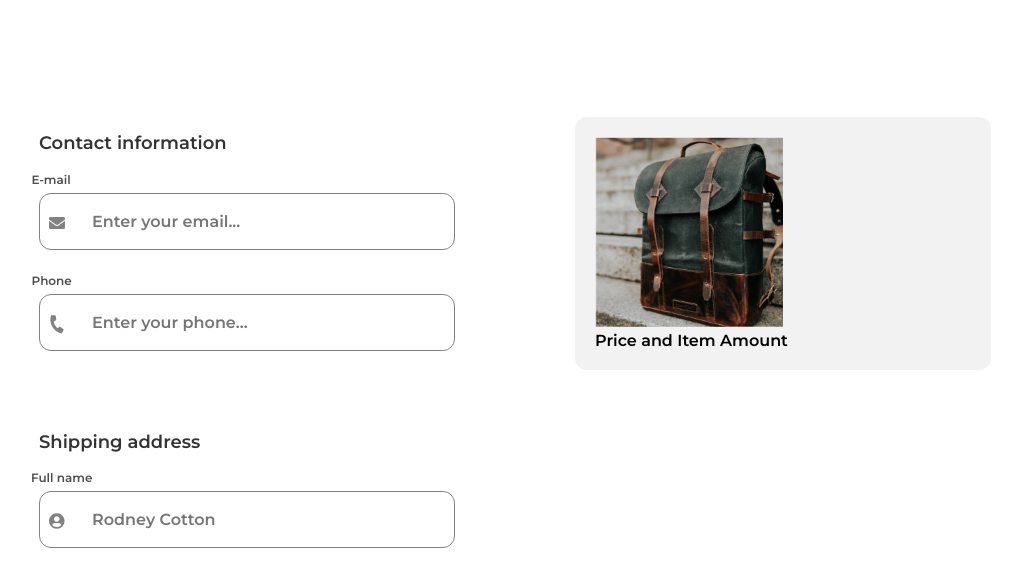
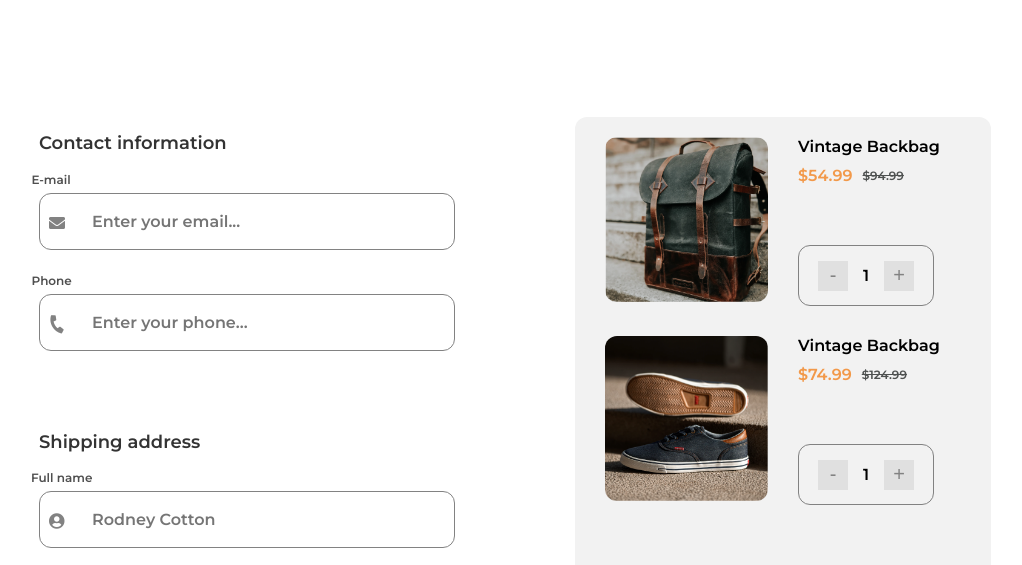
Before and after one commit to LJohnson124/Checkout-Page_devchallenges, a plain HTML site: page index.html in a window 1280 px wide. Shown: the part 183-748 px from the top of the page, without its empty margins (125-1147 px from the left). Drawn offline with Linux system fonts and the light colour scheme.

Commit message:
Adding to the items section

```diff
--- a/index.html
+++ b/index.html
@@ -93,10 +93,58 @@
 
         <section id="items">
             <div class="item">
-                <img src="photo1.png" alt="Black backpack">
+                <div class="img">
+                    <img src="photo1.png" alt="Black backpack">
+                </div>
 
                 <div class="price-and-amount">
-                    Price and Item Amount
+                    <p class="item-name">Vintage Backbag</p>
+                    <div class="two-prices">
+                        <p class="discount">$54.99</p>
+                        <p class="original-price">$94.99</p>
+                    </div>
+
+                    <div class="item-amount">
+                        <button>-</button>
+
+                        <p>1</p>
+
+                        <button>+</button>
+                    </div>
+                </div>
+            </div>
+
+            <div class="item">
+                <div class="img">
+                    <img src="photo2.png" alt="Black backpack">
+                </div>
+
+                <div class="price-and-amount">
+                    <p class="item-name">Vintage Backbag</p>
+                    <div class="two-prices">
+                        <p class="discount">$74.99</p>
+                        <p class="original-price">$124.99</p>
+                    </div>
+
+                    <div class="item-amount">
+                        <button>-</button>
+
+                        <p>1</p>
+
+                        <button>+</button>
+                    </div>
+                </div>
+            </div>
+
+            <div class="shipping-and-total">
+                <div class="shipping">
+                    <h4>Shipping</h4>
+                    <h5>$19</h5>
+                </div>
+
+                <div class="total">
+                    <h4>Total</h4>
+                    <h5>$148.98</h5>
                 </div>
             </div>
         </section>
--- a/style.css
+++ b/style.css
@@ -23,7 +23,8 @@ h2 {
 }
 
 img {
-    width: 50%;
+    width: 100%;
+    border-radius: 12px;
 }
 
 #container {
@@ -59,7 +60,7 @@ img {
     background-color: #F2F2F2;
     border-radius: 12px;
 
-    padding: 20px 20px;
+    padding: 20px 30px;
 }
 
 form input[type='text'], form input[type='number'], form select {
@@ -123,7 +124,7 @@ i.fas.fa-phone {
     justify-content: flex-end;
 }
 
-button {
+form button {
     background: #F2994A;
     color: white;
 
@@ -136,3 +137,91 @@ button {
     border: none;
     border-radius: 12px;
 }
+
+
+
+.item {
+    display: grid;
+    gap: 30px;
+    grid-template-columns: repeat(2, 1fr);
+
+    position: relative;
+}
+
+.item:first-of-type {
+    margin-bottom: 30px;
+}
+
+/* .item:last-of-type {
+    margin-bottom: 100px;
+} */
+
+.item-name {
+    font-size: 16px;
+    margin: 0;
+}
+
+.price-and-amount {
+    width: 100%;
+}
+
+.two-prices {
+    display: flex;
+    gap: 10px;
+
+    align-items: center;
+}
+
+.discount {
+    font-size: 16px;
+    color: #F2994A;
+    margin: 0;
+}
+
+.original-price {
+    font-size: 12px;
+    color: #4E5150;
+    text-decoration: line-through;
+}
+
+.item-amount {
+    border: 1px solid #828282;
+    box-sizing: border-box;
+    border-radius: 12px;
+
+    font-size: 16px;
+
+    display: flex;
+    justify-content: space-between;
+    align-items: center;
+
+    position: absolute;
+    bottom: 0;
+
+    padding: 4px;
+}
+
+.item-amount button {
+    font-family: sans-serif;
+    font-size: 20px;
+
+    background: #E0E0E0;
+    color: #828282;
+
+    outline: none;
+    border: none;
+
+    padding: 0;
+    margin: 0px 15px;
+    width: 30px;
+    height: 30px;
+}
+
+.shipping-and-total {
+    margin-top: 96px;
+}
+
+.shipping, .total {
+    display: flex;
+    justify-content: space-between;
+}
```
